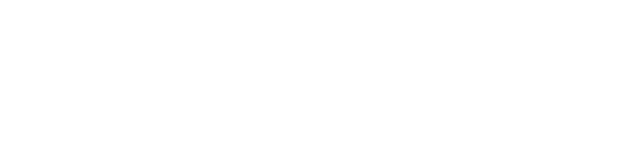
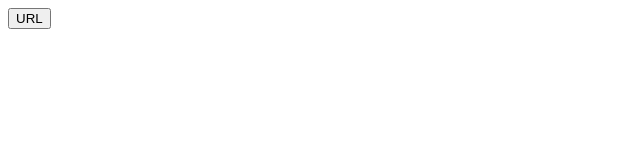
Before and after one commit to qubedup/qubedup, a plain HTML site: page qrtest.html in a window 1280 px wide. Shown: the whole page, without its empty margins (0-640 px from the left). Drawn offline with Linux system fonts and the light colour scheme.

Commit message:
still trying to get it to work

```diff
--- a/qrtest.html
+++ b/qrtest.html
@@ -4,7 +4,7 @@
 
 </head>
 <body>
-
+<button onclick="getParam()">URL</button>
 <script>
 function getParam(param){
   return new URLSearchParams(window.location.search).get(param);
```
